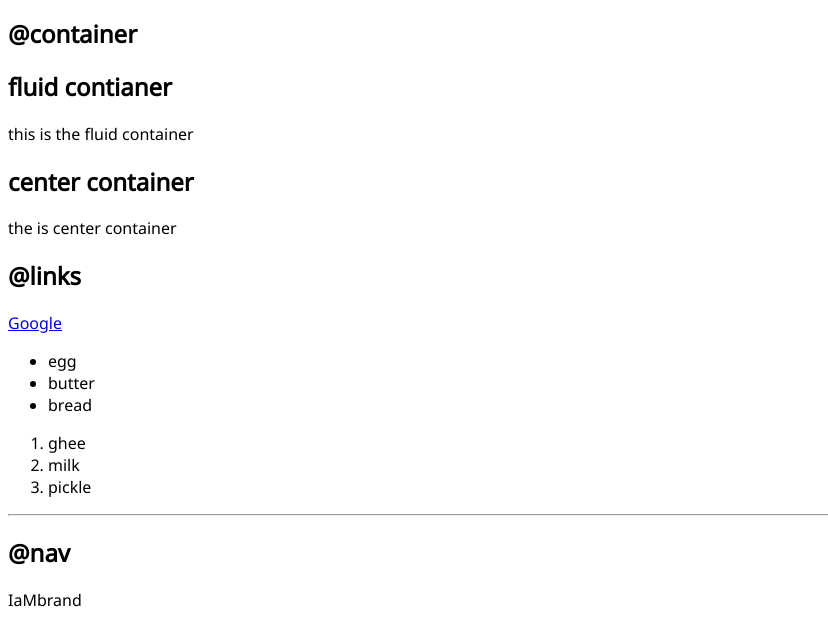
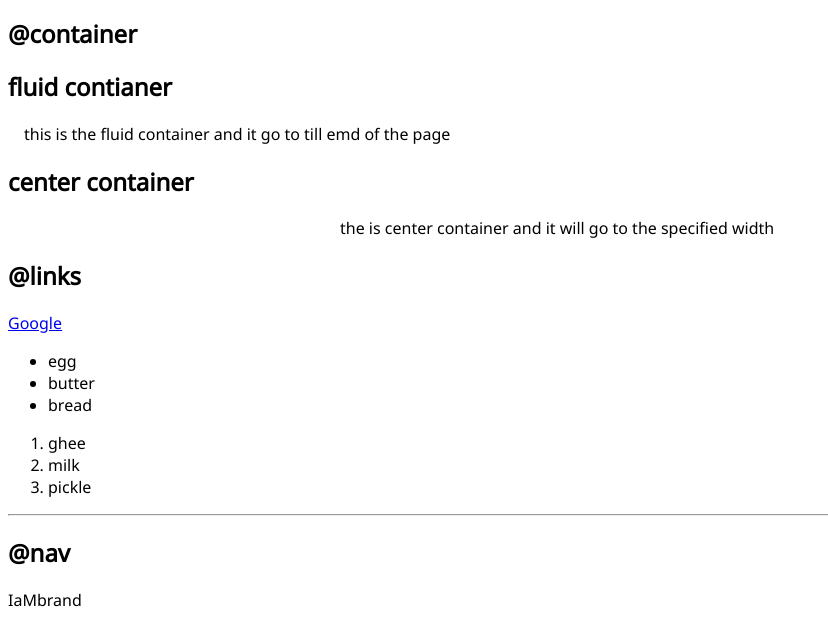
Before and after one commit to sahilsingh068/neogcamp-lesson-3-live, a plain HTML site: page index.html in a window 1280 px wide. Shown: the part 111-735 px from the top of the page, without its empty margins (0-828 px from the left). Drawn offline with Linux system fonts and the light colour scheme.

Commit message:
container

```diff
--- a/index.html
+++ b/index.html
@@ -12,9 +12,9 @@
     <p>I am attending the neog.camp component library to save my all future projects</p>
     <h2>@container</h2>
     <h2>fluid contianer</h2>
-    <div>this is the fluid container</div>
+    <div class="container">this is the fluid container and it go to till emd of the page</div>
     <h2>center container</h2>
-    <div>the is center container</div>
+    <div class="container container-center">the is center container and it will go to the specified width</div>
     <h2>@links</h2>
     <a href="https://google.com">Google</a>
     <ul>
--- a/style.css
+++ b/style.css
@@ -2,3 +2,12 @@
 body {
     font-family: 'Noto Sans', sans-serif;
 }
+.container
+{
+    padding-left: 1rem;
+    padding-right: 1rem;
+}
+.container-center {
+    max-width: 600px;
+    margin: auto;
+}
```
